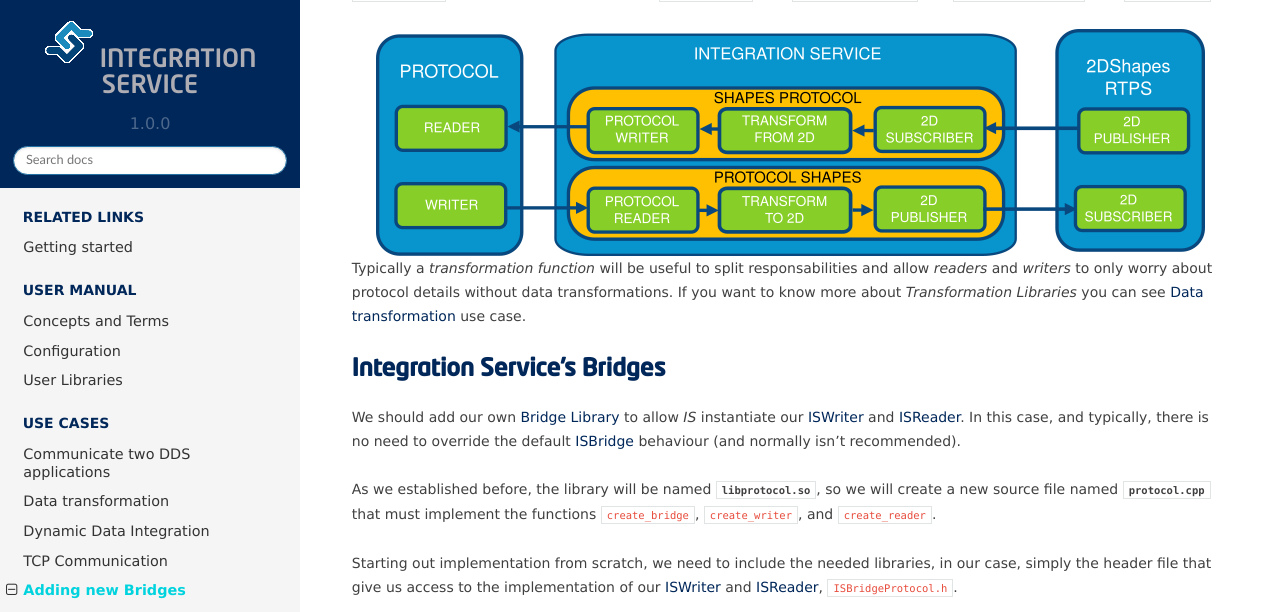
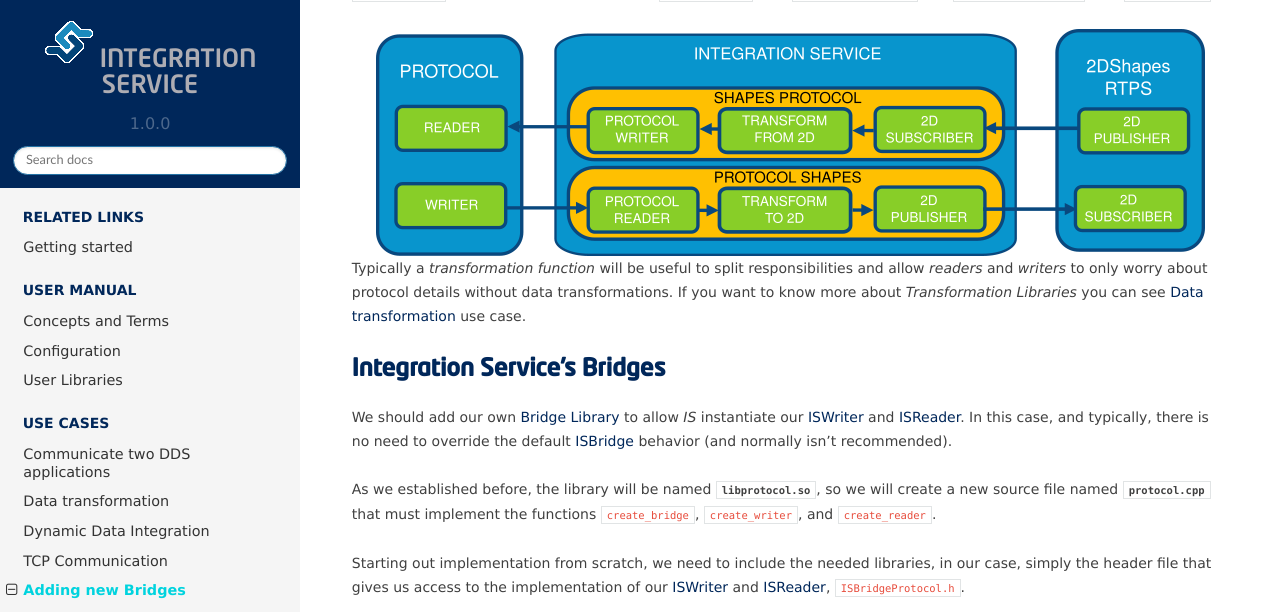
Before and after one commit to eProsima/Integration-Service-docs, a Sphinx documentation site: the page built from docs/newprotocol.rst, in a window 1280 px wide and 1400 px high, scrolled down 1949 px. Shown: the top 612 px of the window. Built offline with Sphinx 7.4.7 and the Read the Docs theme 2.0.0, drawn with Linux system fonts in a browser that asks for light colours; some of the changed text lies outside the part shown.

```diff
--- a/docs/newprotocol.rst
+++ b/docs/newprotocol.rst
@@ -16,7 +16,7 @@ Bridge usage and configuration
 ------------------------------
 
 *Integration Service* must be configured through its XML :ref:`configuration` file.
-In this case is needed a :ref:`Bridge Library` to provide functions that will allow *IS* to create new instances
+In this case, is needed a :ref:`Bridge Library` to provide functions that will allow *IS* to create new instances
 of :ref:`ISBridge`, :ref:`ISWriter` and :ref:`ISReader`.
 All these components must be declared (and optionally configured) in the :ref:`Bridge configuration`.
 
@@ -58,7 +58,7 @@ with :class:`protocol_publisher` and :class:`protocol_subscriber` with :class:`2
 .. image:: NEW_BRIDGE.png
     :align: center
 
-Typically a *transformation function* will be useful to split responsabilities and allow *readers* and *writers*
+Typically a *transformation function* will be useful to split responsibilities and allow *readers* and *writers*
 to only worry about protocol details without data transformations. If you want to know more about
 *Transformation Libraries* you can see :ref:`Data Transformation` use case.
 
@@ -66,7 +66,7 @@ Integration Service's Bridges
 -----------------------------
 
 We should add our own :ref:`Bridge Library` to allow *IS* instantiate our :ref:`ISWriter` and :ref:`ISReader`.
-In this case, and typically, there is no need to override the default :ref:`ISBridge` behaviour
+In this case, and typically, there is no need to override the default :ref:`ISBridge` behavior
 (and normally isn't recommended).
 
 As we established before, the library will be named :class:`libprotocol.so`, so we will create a new
@@ -74,7 +74,7 @@ source file named :class:`protocol.cpp` that must implement the functions ``crea
 ``create_reader``.
 
 Starting out implementation from scratch, we need to include the needed libraries, in our case, simply the
-header file that give us access to the implementation of our :ref:`ISWriter` and :ref:`ISReader`,
+header file that gives us access to the implementation of our :ref:`ISWriter` and :ref:`ISReader`,
 ``ISBridgeProtocol.h``.
 
 .. literalinclude:: new_bridge.cpp
@@ -94,7 +94,7 @@ If you decide to include this part as well, keep it in mind when we will create
 
 Now, we are in condition to start with the implementation of each function.
 
-As we established before, our library doesn't need to override the default :ref:`ISBridge` behaviour,
+As we established before, our library doesn't need to override the default :ref:`ISBridge` behavior,
 so our ``create_bridge`` function will return ``nullptr``.
 
 .. literalinclude:: new_bridge.cpp
@@ -253,7 +253,7 @@ First, we are going to rename the cmake project to *protocol*.
 
 We keep all *C++11* and *CMake* version as it is. If you create your *CMakeLists.txt* from scratch remember that
 *FastRTPSGen* generates files that depend on *Fast CDR* and *Fast RTPS*, so you must include both dependencies to your
-*CMakeLists.txt*. In this case we also use *cURLpp*.
+*CMakeLists.txt*. In this case, we also use *cURLpp*.
 
 .. literalinclude:: bridge_CMake.txt
     :language: cmake
```
Also changed, not shown: other parts of docs/newprotocol.rst (+9 -9 lines), docs/HW_TO_FILE.png (added), docs/HW_TO_FILE.svg (added).
